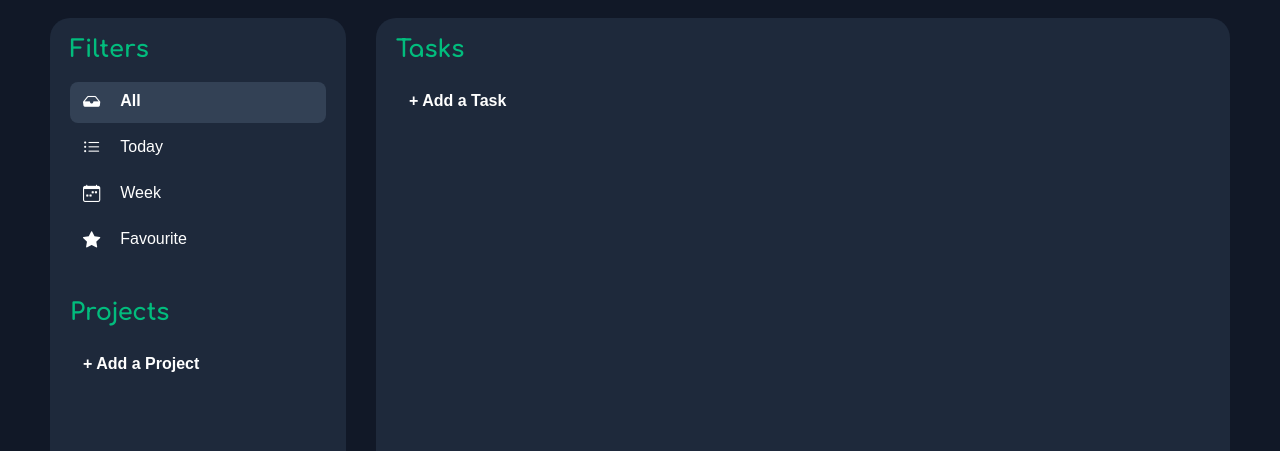
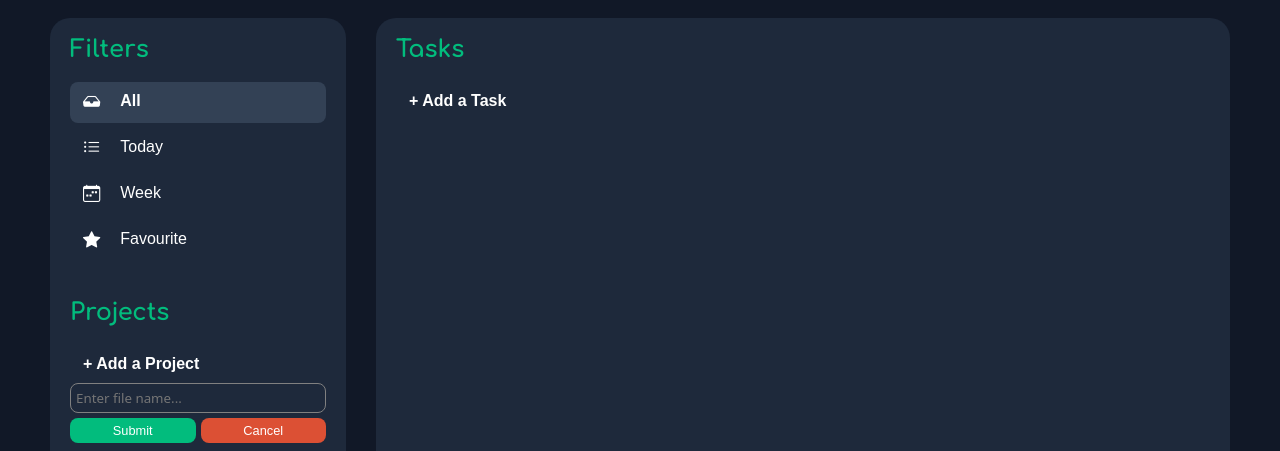
Before and after one commit to avanich28/todo-list, a website built with webpack: page src/template.html in a window 1280 px wide. Shown: the part 107-558 px from the top of the page. Built offline with nearby package versions, Linux system fonts and the light colour scheme; files whose address does not match are found by name; a web font is replaced by a local one.

Commit message:
add important on add project form

```diff
--- a/src/styles.css
+++ b/src/styles.css
@@ -208,6 +208,7 @@ body {
   gap: 30px;
 }
 
+input,
 input[type='checkbox']#check-task,
 input[type='text']#project-name,
 input[type='date'],
@@ -356,13 +357,13 @@ h2 {
 }
 
 .form-project {
-  display: grid;
-  grid-template-columns: repeat(2, 1fr);
-  grid-template-rows: repeat(2, auto);
+  display: grid !important;
+  grid-template-columns: repeat(2, 1fr) !important;
+  grid-template-rows: repeat(2, auto) !important;
   grid-template-areas:
     'project project'
-    'submit cancel';
-  gap: 5px;
+    'submit cancel' !important;
+  gap: 5px !important;
 }
 
 input[type='text']#project-name {
```
